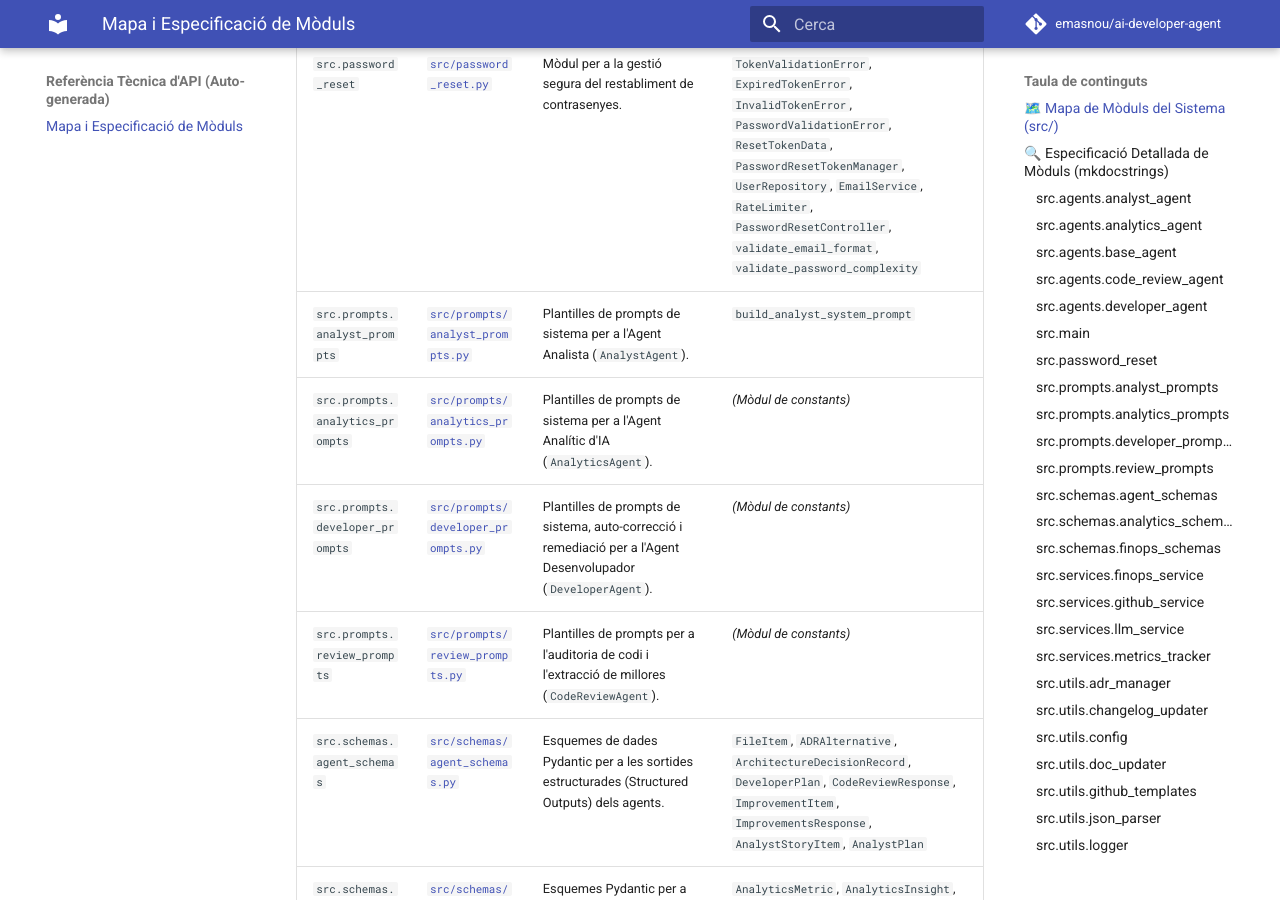
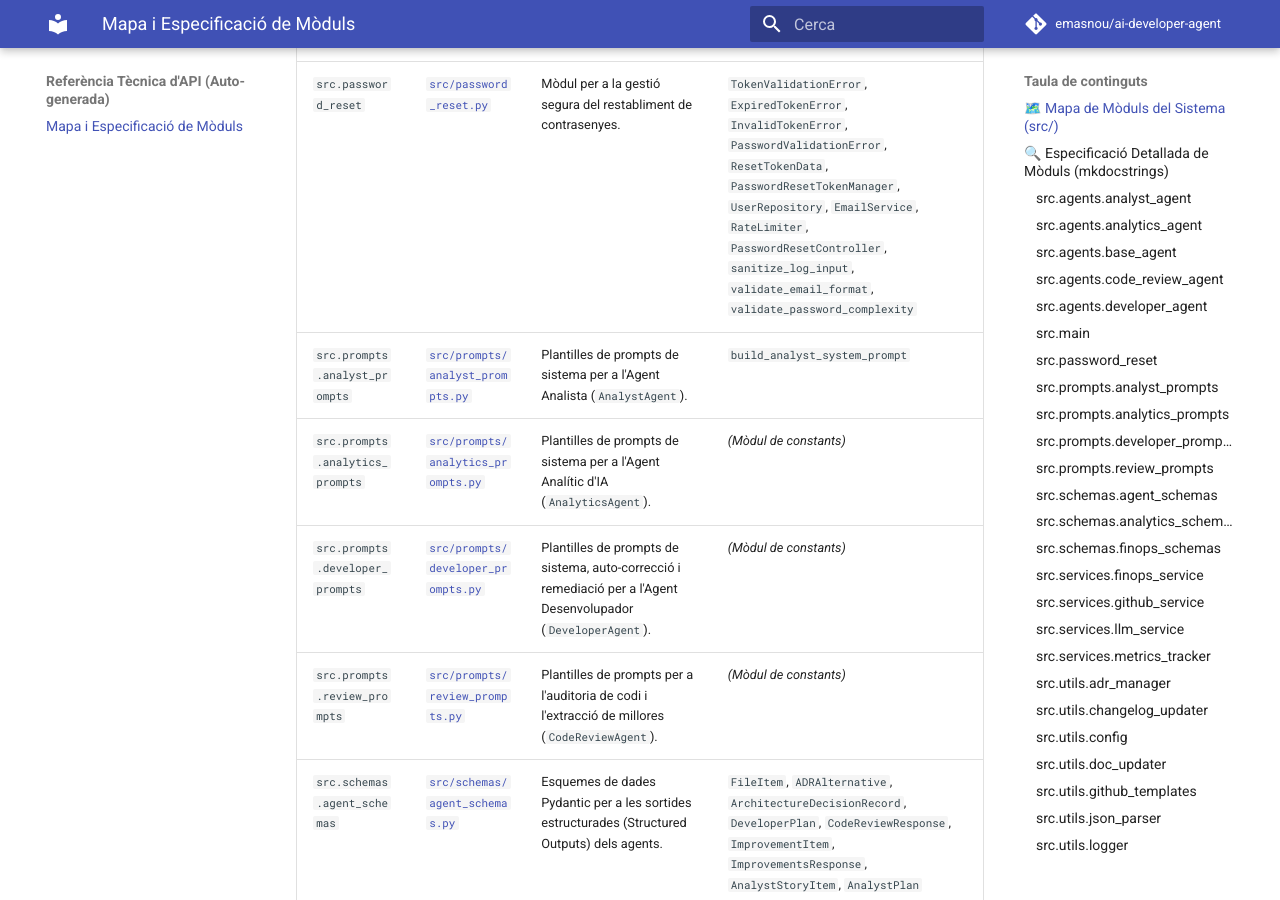
Before and after one commit to emasnou/ai-developer-agent, an MkDocs documentation site: the page built from docs/reference/index.md, in a window 1280 px wide and 900 px high, scrolled down 1062 px. Built offline with MkDocs 1.6.1 and Material for MkDocs 9.7.7, drawn with Linux system fonts in a browser that asks for light colours; comment, search, counter and statistics services are not loaded.

Commit message:
feat(issue-35): resolució Issue #35 (Implementat el sanejament d'entrades per prevenir Log Injection (CWE-117) al registre d'auditoria de restabliment de contrasenyes.)

```diff
--- a/docs/reference/index.md
+++ b/docs/reference/index.md
@@ -14,7 +14,7 @@
 | `src.agents.code_review_agent` | [`src/agents/code_review_agent.py`](../../src/agents/code_review_agent.py) | Agent CodeReview per auditar la qualitat del codi, el rendiment i la seguretat (OWASP Top 10). | `CodeReviewAgent` |
 | `src.agents.developer_agent` | [`src/agents/developer_agent.py`](../../src/agents/developer_agent.py) | Agent Desenvolupador per a la generació, validació amb PyTest i remediació de codi en workspaces aïllats. | `DeveloperAgent` |
 | `src.main` | [`src/main.py`](../../src/main.py) | Punt d'entrada de la interfície de línia d'ordres (CLI) per a l'Agent d'IA multi-repositori. | `handle_repository_selection`, `handle_analyst_option`, `handle_developer_option`, `handle_review_option`, `handle_remediation_option`, `main` |
-| `src.password_reset` | [`src/password_reset.py`](../../src/password_reset.py) | Mòdul per a la gestió segura del restabliment de contrasenyes. | `TokenValidationError`, `ExpiredTokenError`, `InvalidTokenError`, `PasswordValidationError`, `ResetTokenData`, `PasswordResetTokenManager`, `UserRepository`, `EmailService`, `RateLimiter`, `PasswordResetController`, `validate_email_format`, `validate_password_complexity` |
+| `src.password_reset` | [`src/password_reset.py`](../../src/password_reset.py) | Mòdul per a la gestió segura del restabliment de contrasenyes. | `TokenValidationError`, `ExpiredTokenError`, `InvalidTokenError`, `PasswordValidationError`, `ResetTokenData`, `PasswordResetTokenManager`, `UserRepository`, `EmailService`, `RateLimiter`, `PasswordResetController`, `sanitize_log_input`, `validate_email_format`, `validate_password_complexity` |
 | `src.prompts.analyst_prompts` | [`src/prompts/analyst_prompts.py`](../../src/prompts/analyst_prompts.py) | Plantilles de prompts de sistema per a l'Agent Analista (`AnalystAgent`). | `build_analyst_system_prompt` |
 | `src.prompts.analytics_prompts` | [`src/prompts/analytics_prompts.py`](../../src/prompts/analytics_prompts.py) | Plantilles de prompts de sistema per a l'Agent Analític d'IA (`AnalyticsAgent`). | *(Mòdul de constants)* |
 | `src.prompts.developer_prompts` | [`src/prompts/developer_prompts.py`](../../src/prompts/developer_prompts.py) | Plantilles de prompts de sistema, auto-correcció i remediació per a l'Agent Desenvolupador (`DeveloperAgent`). | *(Mòdul de constants)* |
```
